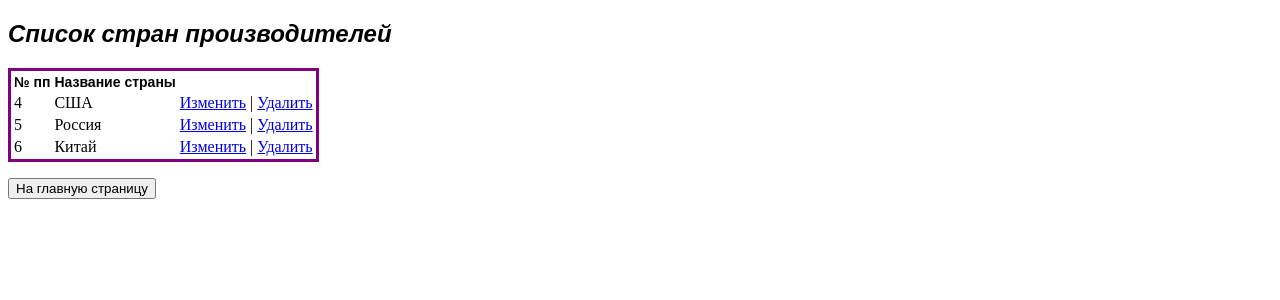
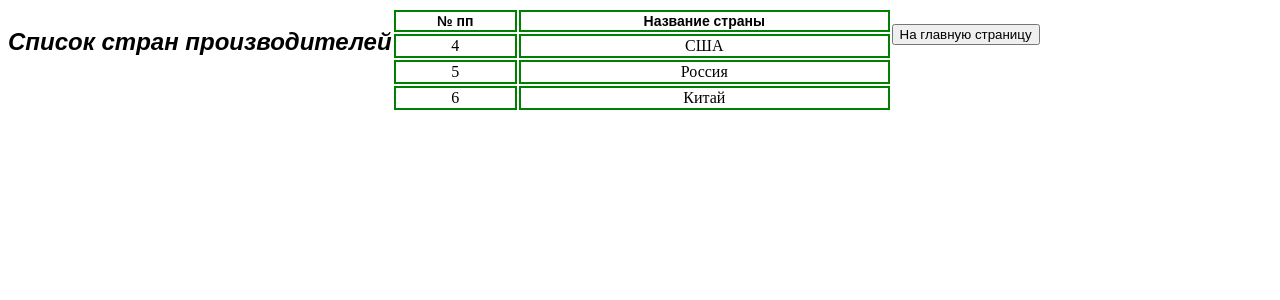
Before and after one commit to Vappiter/site_vappiter, a Django app: page /country in a window 1280 px wide. Shown: the top 300 px of the page. Run offline with Django 4.2, Linux system fonts and the light colour scheme; data comes from the database, SQL or seed files in the repository.

Commit message:
001-2023-05-30

```diff
--- a/vappiter/static/css/country.css
+++ b/vappiter/static/css/country.css
@@ -3,15 +3,14 @@
   font-size: 24px;
   font-weight: bold;
   font-style: italic;
+  text-align: center;
 }
 
-.table-all {
-    display: table;
-    table-layout: fixed;
-    width: 400;
-    /* border-collapse: collapse; */
-    border: 3px solid purple;
-  }
+table{
+  width: 500px;
+  text-align: center;
+
+}
 .table-heading{
   font-family: Arial, sans-serif;
   font-size: 14px;
@@ -21,3 +20,13 @@
   text-align: center;
 
 }
+.col{
+  text-align: center;
+  border: 2px solid green;
+}
+.body{
+  display: flex;
+  /* align-items: center;
+  justify-content: center; */
+  /* width: 600px; */
+}
--- a/vappiter/templates/country.html
+++ b/vappiter/templates/country.html
@@ -7,19 +7,28 @@
     <link rel="stylesheet" href="{% static "css/country.css" %}"  type="text/css">
 </head>
 <body>
-
     {% if country.count > 0 %}
     <h2 class='h2'>Список стран производителей</h2>
-    <table class='table-all'>
-        <thead class='table-heading'><th>№ пп</th><th>Название страны</th></th></thead>
-        {% for hcountry in country %}
-        <tr class ='table-row'>
-            <td>{{ hcountry.id }}</td>
-            <td>{{ hcountry.country }}</td>
-            <td><a href="edit/{{person.id}}">Изменить</a> | <a href="delete/{{person.id}}">Удалить</a></td>
-        </tr>
-        {% endfor %}
+    <body class = 'body'>
+    <table class='table'>
+        <thead class='table-heading' id='heading'>
+            <tr>
+            <th class = 'col'>№ пп</th>
+            <th class = 'col'>Название страны</th>
+            </tr>
+        </thead>
+        <tbody class ='table-body'>
+                {% for hcountry in country %}
+                    <tr>
+                    <td class = 'col'>{{ hcountry.id }}</td>
+                    <td class = 'col'>{{ hcountry.country }}</td>
+                {% comment %} <td><a href="edit/{{person.id}}">Изменить</a> | <a href="delete/{{person.id}}">Удалить</a></td> {% endcomment %}
+                    </tr>
+                {% endfor %}
+
+        <tbody class ='table-body'>
     </table>
+    </body>
     {% endif %}
 
     <form>
```
